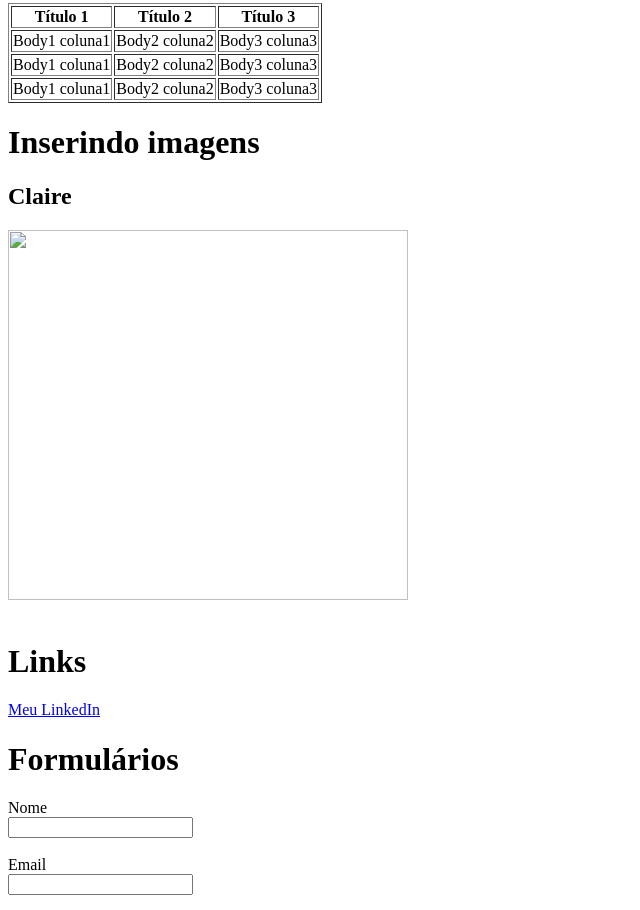
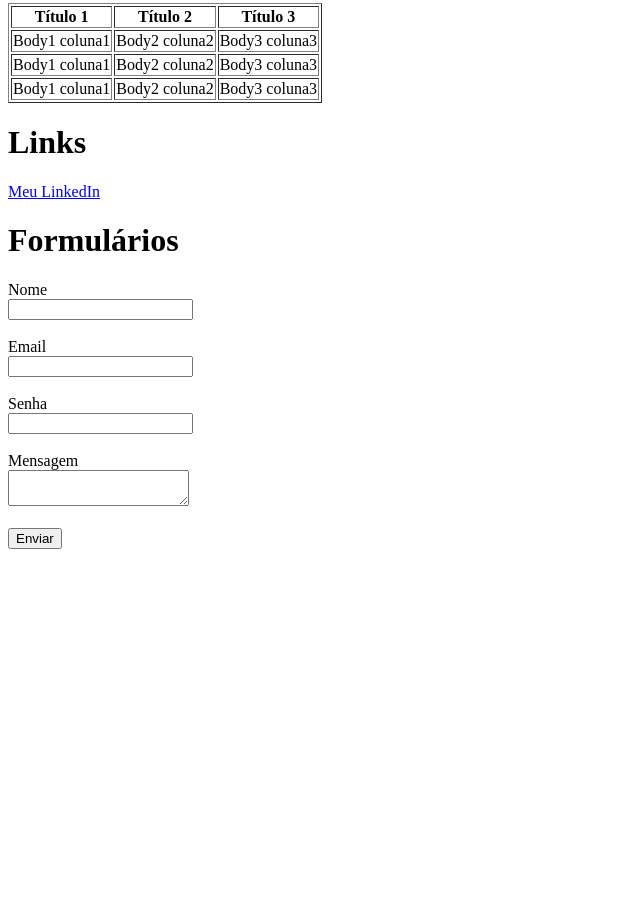
Before and after one commit to ClaireBP/modulo-um-html-css, a plain HTML site: page index.html in a window 1280 px wide. Shown: the part 1420-2330 px from the top of the page, without its empty margins (0-640 px from the left). After the commit the page ends 1977 px from the top, so only its background shows below. Drawn offline with Linux system fonts and the light colour scheme.

Commit message:
Subinfo aula2

```diff
--- a/index.html
+++ b/index.html
@@ -123,10 +123,7 @@
 
         </table>
 
-        <h1>Inserindo imagens</h1>
-        <h2>Claire</h2>
-        <img src="IMG/claíre.jpg" width="400" height="370"/>
-        <br><br/>
+
 
         <h1>Links</h1>
         <a href="https://www.linkedin.com/public-profile/settings?trk=d_flagship3_profile_self_view_public_profile" target="_blank">Meu LinkedIn</a>
```
